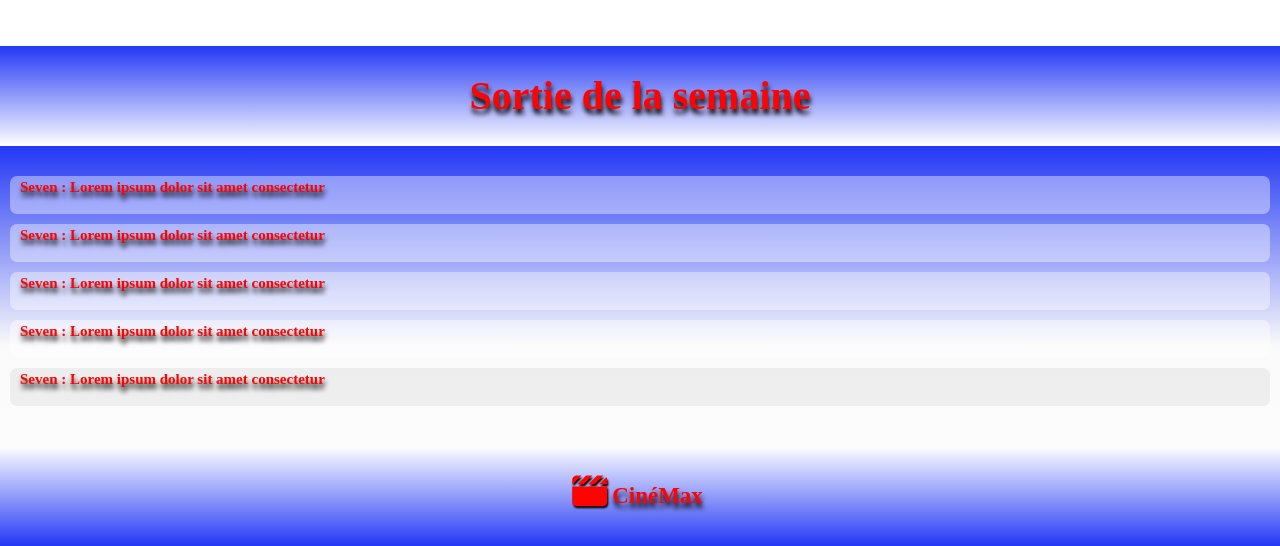
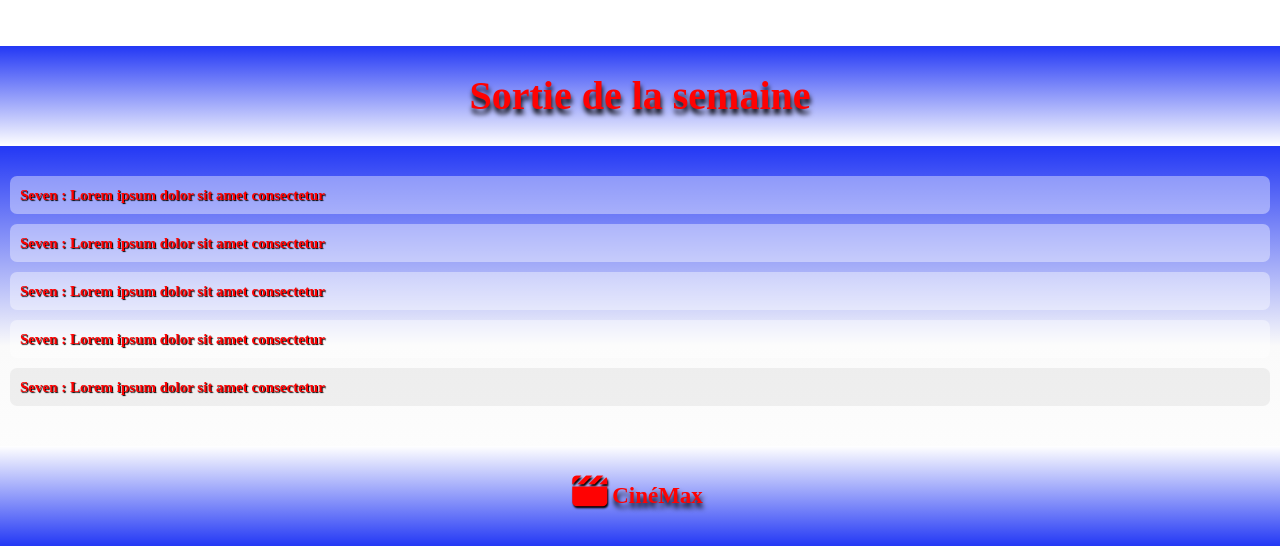
Before and after one commit to younes671/Exo_cinema, a PHP site: page /index.html in a window 1280 px wide; the page is wider, and only the part inside the window is pictured. Shown: the part 2423-2969 px from the top of that part. Run offline with PHP 8.4, Linux system fonts and the light colour scheme.

Commit message:
commit modification css

```diff
--- a/css/style.css
+++ b/css/style.css
@@ -220,8 +220,10 @@ p{
   border-radius: 7px;
 }
 
-.listeFilmTitre p{
+.listeFilmTitre{
   padding-left: 10px;
+  display: flex;
+  align-items: center;
 }
 
 
@@ -235,7 +237,7 @@ p{
     color: #FF0202;
     font-size: 15px;
     font-family: 'poppins';
-    text-shadow: 1px 5px 5px black;
+    text-shadow: 1px 1px 1px black;
     font-weight: bolder;
 }
 
--- a/index.html
+++ b/index.html
@@ -30,19 +30,16 @@
                     <nav class="collapse navbar-collapse color-style" id="navbarNav">
                         <ul class="navbar-nav">
                             <li class="nav-item">
-                                <a class="nav-link">News</a>
-                            </li>
-                            <li class="nav-item">
                                 <a class="nav-link">Film</a>
                             </li>
                             <li class="nav-item">
                                 <a class="nav-link">Meilleurs Films</a>
                             </li>
                             <li class="nav-item">
-                                <a class="nav-link">Acteurs</a>
+                                <a class="nav-link">Acteurs/Stars</a>
                             </li>
                             <li class="nav-item">
-                                <a class="nav-link">Stars</a>
+                                <a class="nav-link">Réalisateurs</a>
                             </li>
                         </ul>
                     </nav>
--- a/views/Template.php
+++ b/views/Template.php
@@ -49,6 +49,9 @@
                 </div>
             </div>
 
+    <main>
+    <?= $content ?>
+    </main>
 
 
 
```
